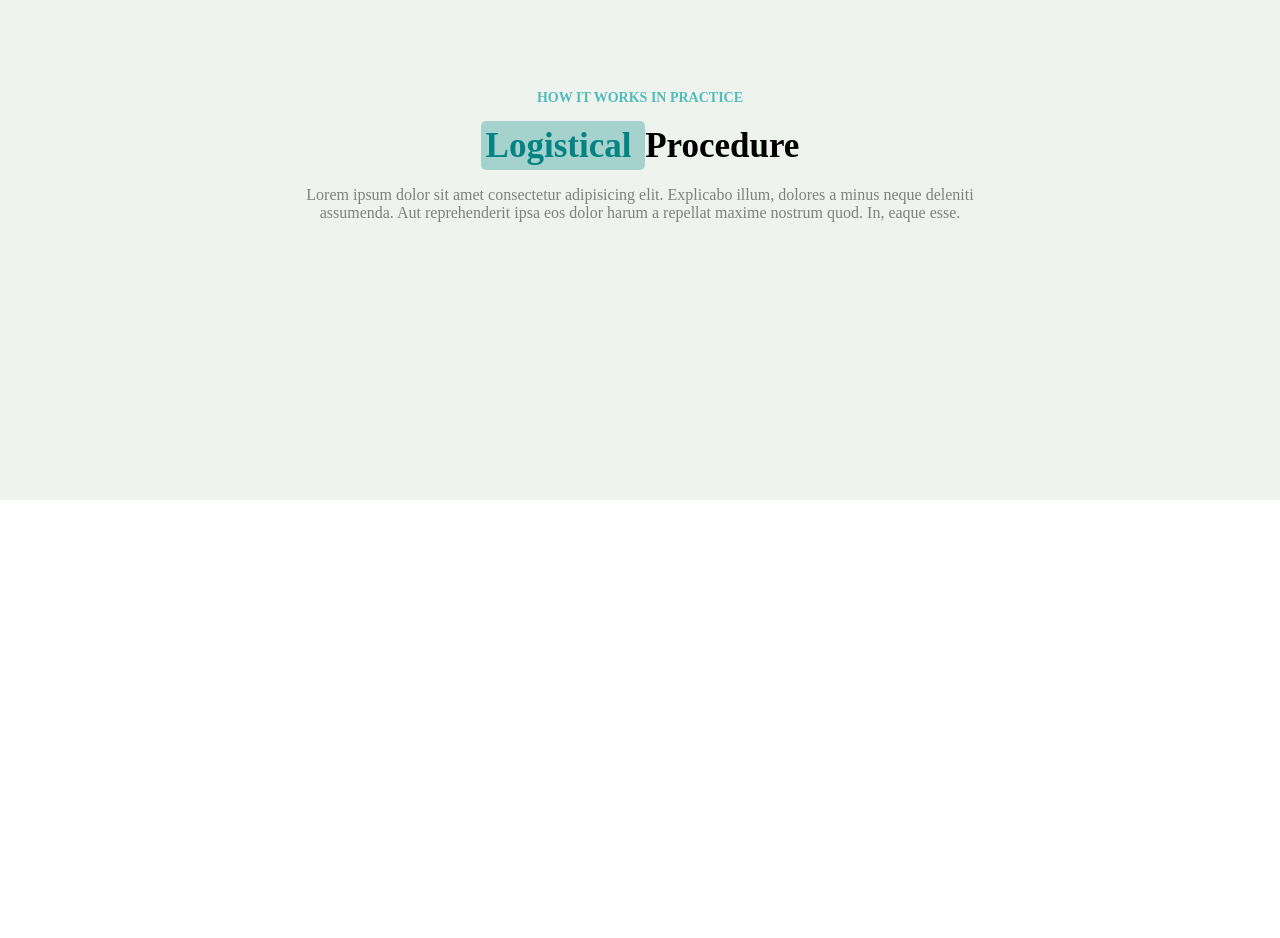
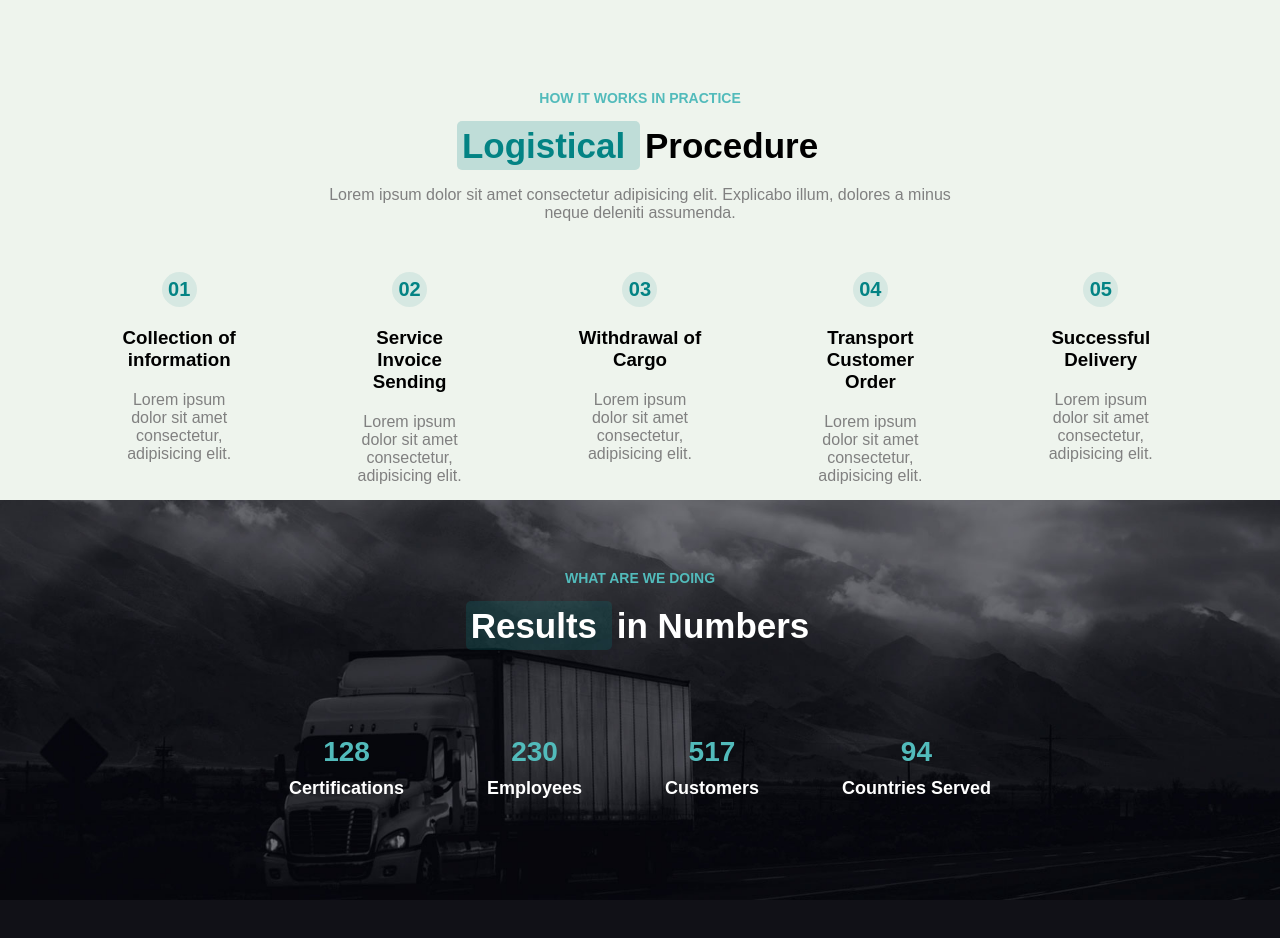
Before and after one commit to Wolf-23/proj-html-vuejs, a Vue app: page / in a window 1280 px wide. Shown: the part 1840-2778 px from the top of the page. Before the commit the page ends 2340 px from the top, so only its background shows below. Built offline with nearby package versions, Linux system fonts and the light colour scheme.

Commit message:
Project: Add Scetion: Logistica, Result and  feedback

```diff
--- /dev/null
+++ b/src/components/MyFeedback.vue
@@ -0,0 +1,123 @@
+<template>
+    <section>
+        <div class="container">
+            <div class="centred-text">
+                <h3>Customer Testimonials</h3>
+                <h2>
+                    <span>
+                        Trusted
+                    </span>
+                    <span class="bg-green">
+                        Feedback
+                    </span>
+                </h2>
+                <div class="services-parag">
+                    <p>Lorem ipsum dolor sit amet, consectetur adipisicing elit. Soluta corrupti architecto sapiente eum tempore officiis blanditiis voluptatum, eos quibusdam fuga pariatur quisquam beatae dicta sequi in optio ratione, animi at?</p>
+                </div>
+            </div>
+            <!-- Possibilità di renderlo un unico componente -->
+            <div class="cards">
+                <div class="card">
+                    <img src="../assets/images/logo-1.png" alt="Logo WooCommerce">
+                    <p>Lorem ipsum dolor sit amet consectetur adipisicing elit. Dolorem non et laborum a blanditiis ut libero neque iusto dicta, cumque iure ducimus quibusdam.</p>
+                    <p>Lorem ipsum dolor sit amet consectetur adipisicing elit. Similique, molestiae.</p>
+                    <div class="quotes">
+                        <i class="fa-solid fa-quote-right"></i>
+                    </div>
+                </div>
+
+                <div class="card centred-card">
+                    <img src="../assets/images/logo-2.png" alt="Logo Wordpress">
+                    <p>Lorem ipsum dolor sit amet consectetur adipisicing elit. Dolorem non et laborum a blanditiis ut libero neque iusto dicta, cumque iure ducimus quibusdam.</p>
+                    <p>Lorem ipsum dolor sit amet consectetur adipisicing elit. Similique, molestiae.</p>
+                    <div class="quotes">
+                        <i class="fa-solid fa-quote-right"></i>
+                    </div>
+                </div>
+                <div class="card">
+                    <img src="../assets/images/logo-3.png" alt="Logo pingdom">
+                    <p>Lorem ipsum dolor sit amet consectetur adipisicing elit. Dolorem non et laborum a blanditiis ut libero neque iusto dicta, cumque iure ducimus quibusdam.</p>
+                    <p>Lorem ipsum dolor sit amet consectetur adipisicing elit. Similique, molestiae.</p>
+                    <div class="quotes">
+                        <i class="fa-solid fa-quote-right"></i>
+                    </div>
+                </div>
+            </div>
+        </div>
+    </section>
+</template>
+
+<script>
+  export default {
+      name: "MyServices",
+
+    }
+</script>
+
+<style scoped lang="scss">
+    @import '../styles/vars.scss';
+  section {
+    height: 600px;
+    background-color: #111117;
+    .container {
+        padding: 70px 0;
+        .centred-text {
+            text-align: center;
+            h3 {
+                color: $brandColorLight;
+                text-transform: uppercase;
+                font-size: 12px;
+                padding-bottom: 20px;
+            }
+            h2 {
+                font-size: 35px;
+                padding-bottom: 20px;
+                span {
+                    color: #fff;
+                }
+            }
+            .services-parag {
+                display: flex;
+                justify-content: center;
+                align-items: center;
+                padding-bottom: 40px;
+                p {
+                    width: 80%;
+                    color: #a4a6b3;
+                }
+            }
+        }
+        .cards {
+            width: 100%;
+            display: flex;
+            .card {
+                background-color: #141419;
+                height: 300px;
+                width: calc(100% / 3);
+                padding: 40px;
+                border-radius: 15px;
+                position: relative;
+                img {
+                    width: 50%;
+                    padding-bottom: 20px;
+                    filter: invert(100%) brightness(200%);
+                }
+                p {
+                    color: #a4a6b3;
+                    padding-bottom: 10px;
+                }
+                .quotes {
+                    color:  gray;
+                    position: absolute;
+                    bottom: 25px;
+                    right: 25px;
+                    font-size: 25px;
+                }
+            }
+            .centred-card {
+                margin: 0 30px;
+            }
+        }
+    }
+  }
+</style>
--- a/src/components/MyHeaderBottom.vue
+++ b/src/components/MyHeaderBottom.vue
@@ -121,7 +121,7 @@
         .my-text {
             padding-top: 80px;
             width: 30%;
-            z-index: 10;
+            z-index: 11;
             position: relative;
             h4 {
                 color: $brandColorLight;
@@ -144,7 +144,7 @@
                 padding: 0 15px;
                 display: inline-block;
                 a {
-                    padding: 10px 20px;
+                    padding: 10px 10px;
                 }
             }
         }
--- a/src/components/MyLogistical.vue
+++ b/src/components/MyLogistical.vue
@@ -1,6 +1,5 @@
 <template>
   <section>
-    <div class="container">
         <div class="logistical-text">
             <h3>How it works in practice</h3>
             <h2>
@@ -11,7 +10,33 @@
                     Procedure
                 </span>
             </h2>
-            <p>Lorem ipsum dolor sit amet consectetur adipisicing elit. Explicabo illum, dolores a minus neque deleniti assumenda. Aut reprehenderit ipsa eos dolor harum a repellat maxime nostrum quod. In, eaque esse.</p>
+            <p>Lorem ipsum dolor sit amet consectetur adipisicing elit. Explicabo illum, dolores a minus neque deleniti assumenda.</p>
+        </div>
+        <div class="cards">
+            <div class="card">
+                <span>01</span>
+                <h3>Collection of information</h3>
+                <p>Lorem ipsum dolor sit amet consectetur, adipisicing elit.</p>
+            </div>
+            <div class="card">
+                <span>02</span>
+                <h3>Service Invoice Sending</h3>
+                <p>Lorem ipsum dolor sit amet consectetur, adipisicing elit.</p>
+            </div>
+            <div class="card">
+                <span>03</span>
+                <h3>Withdrawal of Cargo</h3>
+                <p>Lorem ipsum dolor sit amet consectetur, adipisicing elit.</p>
+            </div>
+            <div class="card">
+                <span>04</span>
+                <h3>Transport Customer Order</h3>
+                <p>Lorem ipsum dolor sit amet consectetur, adipisicing elit.</p>
+            </div>
+            <div class="card">
+                <span>05</span>
+                <h3>Successful Delivery</h3>
+                <p>Lorem ipsum dolor sit amet consectetur, adipisicing elit.</p>
             </div>
         </div>
   </section>
@@ -28,7 +53,6 @@ export default {
     section {
         height: 500px;
         background-color: #EEF4ED;
-        .container {
         padding: 90px 0;
         .logistical-text {
             text-align: center;
@@ -41,13 +65,45 @@ export default {
             h2 {
                 font-size: 35px;
                 padding-bottom: 20px;
+                span {
+                    margin: 0 5px 0 0;
+                }
             }
             p {
-                    width: 60%;
+                width: 50%;
                 margin: 0 auto;
                 color: gray;
             }
         }
+        .cards {
+            display: flex;
+            text-align: center;
+            width: 90%;
+            margin: 0 auto;
+            padding-top: 50px;
+            .card {
+                width: calc(100% / 5);
+                height: 200px;
+                padding: 0 50px;
+                span {
+                    display: inline-block;
+                    margin-bottom: 20px;
+                    color: $brandColorDark;
+                    font-size: 20px;
+                    font-weight: bold;
+                    background-color: rgba(3, 131, 132, 0.1);
+                    border-radius: 50%;
+                    height: 35px;
+                    width: 35px;
+                    line-height: 35px;
+                }
+                h3 {
+                    padding-bottom: 20px;
+                }
+                p {
+                    color: grey;
                 }
             }
-</style>>
+        }
+    }
+</style>
--- a/src/components/MyMain.vue
+++ b/src/components/MyMain.vue
@@ -3,6 +3,8 @@
     <MyWhoWeAre/>
     <MyServices/>
     <MyLogistical/>
+    <MyResults/>
+    <MyFeedback/>
   </main>
 </template>
 
@@ -10,12 +12,16 @@
   import MyWhoWeAre from './MyWhoWeAre.vue';
   import MyServices from './MyServices.vue';
 import MyLogistical from './MyLogistical.vue';
+import MyResults from './MyResults.vue';
+import MyFeedback from './MyFeedback.vue';
   export default {
     name: "MyMain",
     components: {
     MyWhoWeAre,
     MyServices,
-    MyLogistical
+    MyLogistical,
+    MyResults,
+    MyFeedback
 }
   }
 </script>
--- /dev/null
+++ b/src/components/MyResults.vue
@@ -0,0 +1,88 @@
+<template>
+  <section>
+    <div class="container">
+        <h3>What Are We Doing</h3>
+        <h2>
+            <span class="bg-green">
+                Results
+            </span>
+            <span>
+                in Numbers
+            </span>
+        </h2>
+        <div class="cards">
+            <div class="card">
+                <span>128</span>
+                <h4>Certifications</h4>
+            </div>
+            <div class="card">
+                <span>230</span>
+                <h4>Employees</h4>
+            </div>
+            <div class="card">
+                <span>517</span>
+                <h4>Customers</h4>
+            </div>
+            <div class="card">
+                <span>94</span>
+                <h4>Countries Served</h4>
+            </div>
+        </div>
+    </div>
+  </section>
+</template>
+
+<script>
+    export default {
+        name: 'MyResults'
+    }
+</script>
+
+<style lang="scss" scoped>
+    @import '../styles/vars.scss';
+    section {
+        height: 400px;
+        background-image: url(../assets/images/bg-10.jpg);
+        background-repeat: no-repeat;
+        background-size: cover;
+        background-position: center;
+        .container {
+            padding: 70px 0;
+            text-align: center;
+            h3 {
+                text-transform: uppercase;
+                font-size: 14px;
+                padding-bottom: 20px;
+                color: #52bbbb;
+            }
+            h2 .bg-green, h2 {
+                color: #fff;
+                font-size: 35px;
+                span {
+                    margin: 0 5px 0 0;
+                }
+            }
+            .cards {
+                padding-top: 40px;
+                display: flex;
+                justify-content: space-between;
+                width: 60%;
+                margin: 0 auto;
+                .card {
+                    color: #fff;
+                    padding-top: 50px;
+                    span {
+                        color: $brandColorLight;
+                        display: inline-block;
+                        font-size: 28px;
+                        font-weight: bold;
+                        padding-bottom: 10px;
+                    }
+                    h4 {
+                        font-size: 18px;
+                    }
+                }
+            }
+        }
+    }
+</style>
--- a/src/components/MyServices.vue
+++ b/src/components/MyServices.vue
@@ -99,7 +99,7 @@
                 border-radius: 15px;
                 position: relative;
                 .icon-bg {
-                    background-color: rgba(3, 131, 132, 0.3);;
+                    background-color: rgba(3, 131, 132, 0.3);
                     width: 50px;
                     height: 50px;
                     border-radius: 50%;
--- a/src/components/MyWhoWeAre.vue
+++ b/src/components/MyWhoWeAre.vue
@@ -83,7 +83,7 @@
                     font-size: 35px;
                     padding-bottom: 10px;
                     span {
-                        padding: 0 5px;
+                        margin: 0 5px 0 0;
                     }
                 }
                 p {
--- a/src/styles/general.scss
+++ b/src/styles/general.scss
@@ -2,6 +2,7 @@
     padding: 0;
     margin: 0;
     box-sizing: border-box;
+    font-family: sans-serif;
 }
 
 .container {
@@ -27,7 +28,7 @@
 
 .bg-green {
     color: #038384;
-    background-color: rgba(3, 131, 132, 0.3);
+    background-color: rgba(3, 131, 132, 0.2);
     padding: 5px;
     border-radius: 5px;
 }
```
Lines whose indentation alone changed are shown as unchanged.
